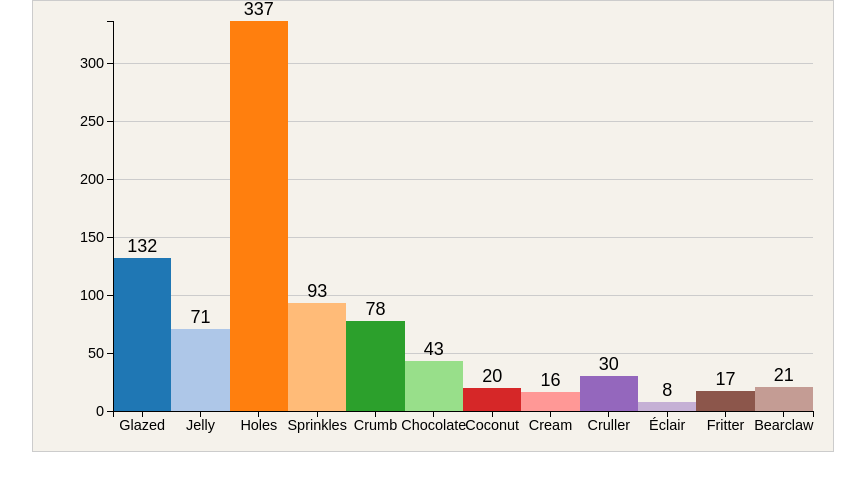
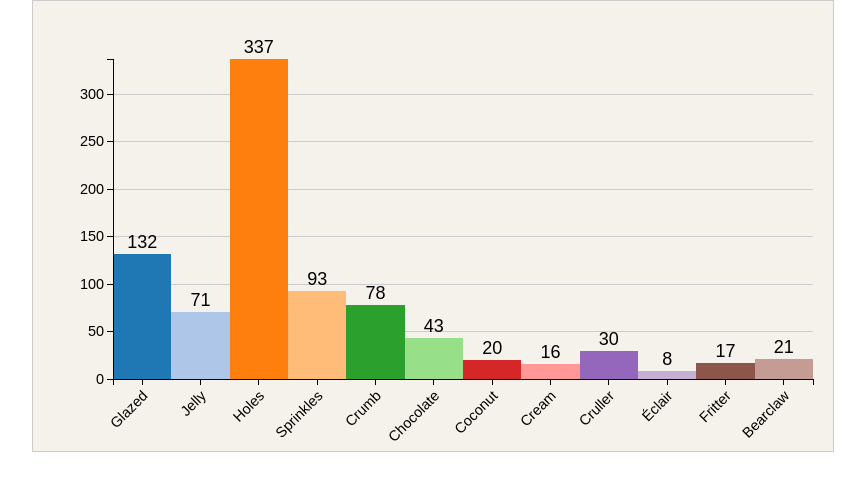
Before and after one commit to Starignus/Ari_d3js, a plain HTML site: page index _Ari_24.html in a window 1280 px wide. Shown: the whole page, without its empty margins (207-1072 px from the left). Drawn offline with Linux system fonts and the light colour scheme.

Commit message:
Labes changes

```diff
--- a/index _Ari_24.html
+++ b/index _Ari_24.html
@@ -26,8 +26,8 @@ var data = [
 var w = 800;
 var h = 450;
 var margin = {
-    top: 20,
-    bottom: 40,
+    top: 58,
+    bottom: 72,
     left: 80,
     right: 20
 };
@@ -104,14 +104,22 @@ function plot (params){
 			 .text(function(d,i){
 				  return d.value;
 			 });
-//We appended a group and give the class of "x axis". In this group we can change the
-//orientation of our x axis labels. We are going to work
-//within that group. So we use the .selectAll method to select all the "text" elements
+//We appended the group and give the class of "x axis",then we "call" the xAxis variable there by
+//appending all the those newly created svg elements into this group. With that we need to extend
+//the statement so that we select all the "text' elements and transform them. For that, we
+// indent after .call(xAxis) the  ";",at this point in that statement we are working with
+// the xAxis group, so within that group we need to use the .selectAll method to select
+//all the "text" elements which we just created. The "transform" attribute must be written
+//in an specific order, you have different outcome if you write first "rotate" and then "translate"
     this.append("g")
          .classed("x axis",true)
          .attr("transform","translate(" + 0 + "," + height + ")")
          .call(xAxis)
-             .selectAll("text");
+             .selectAll("text")
+             .style("text-anchor", "end")
+             .attr("dx", -8)
+             .attr("dy",8)
+             .attr("transform","translate(0,0) rotate (-45)");
    this.append("g")
          .classed("y axis",true)
          .attr("transform","translate(0,0)")
```
